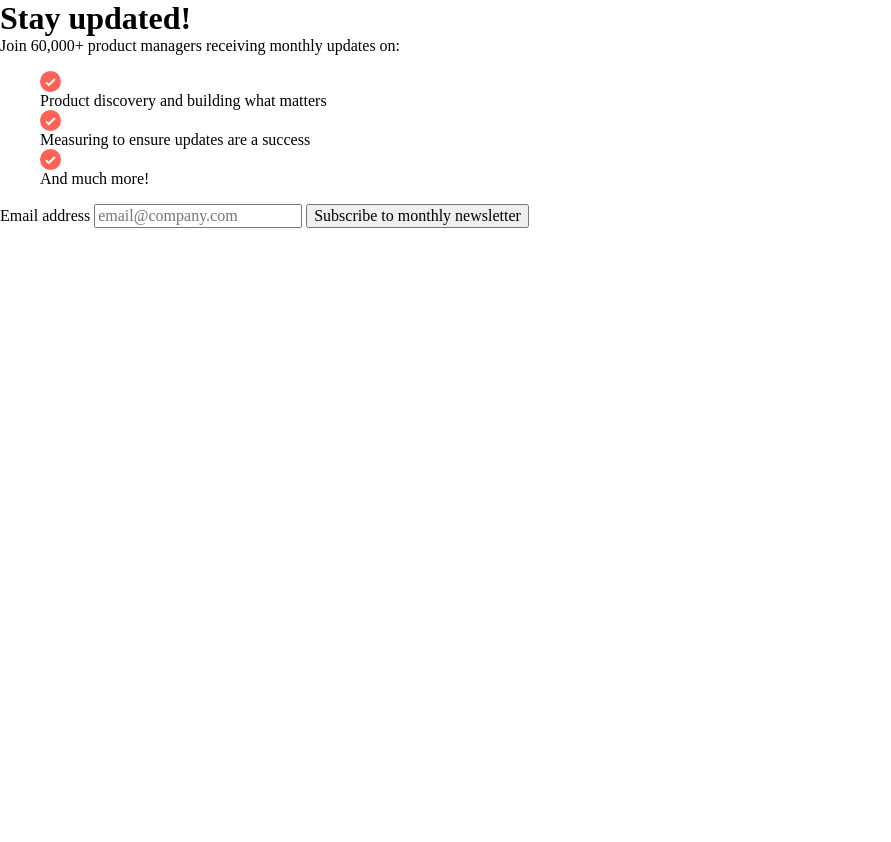
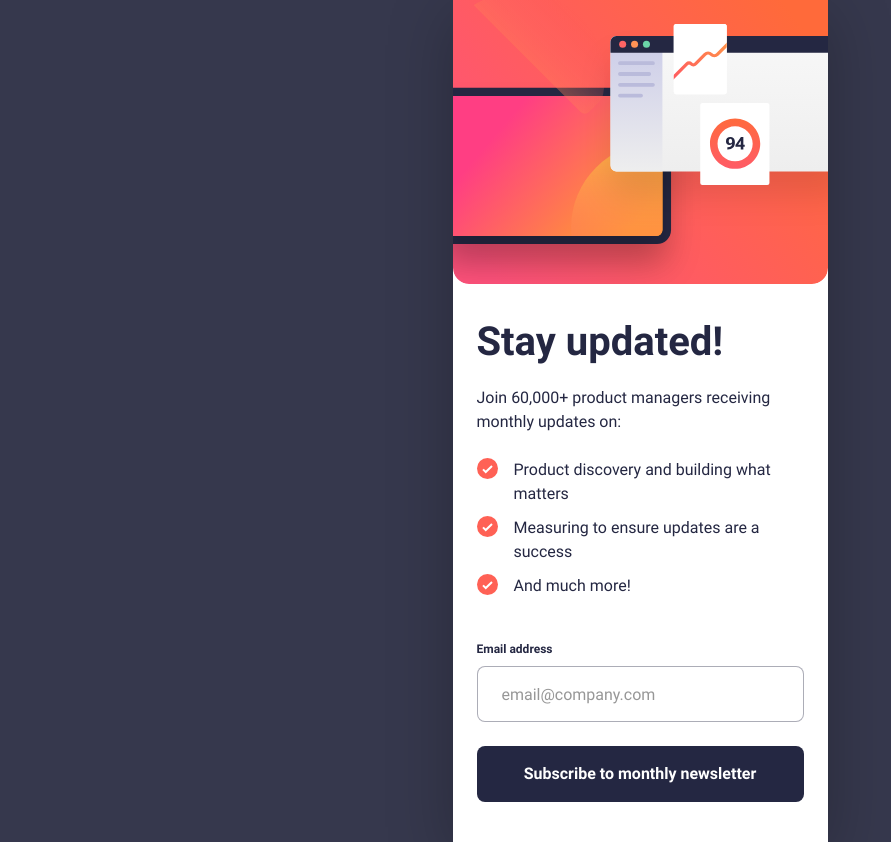
Before and after one commit to Havoc-Solutions/newsletter-signup, a website: page public/index.html in a window 1280 px wide. Shown: the whole page, without its empty margins (0-891 px from the left). Before the commit the page ends 800 px from the top, so only its background shows below. Drawn offline with Linux system fonts and the light colour scheme.

Commit message:
Implement styling

```diff
--- a/public/css/source/style.scss
+++ b/public/css/source/style.scss
@@ -2,11 +2,187 @@
 @use 'utils' as utils;
 @use 'variables' as vars;
 
+@include utils.setFont(Roboto, url('../fonts/Roboto-Regular.ttf'));
+@include utils.setFont(Roboto, url('../fonts/Roboto-Bold.ttf'), 700);
+
 :root {
+  font-family: Roboto, sans-serif;
+}
 
+body * {
+  font-weight: 400;
 }
 
 // COMPOSITION
+body {
+  justify-content: center;
+  align-items: center;
+}
+
 // UTILITIES
+.flow > * + * {
+  margin-top: var(--flow-space, 1rem);
+}
+
+.bg-primary {
+  background-color: vars.$clr-blue-200;
+}
+
+.bg-secondary {
+  background-color: vars.$clr-white-800;
+}
+
+.bg-highlight {
+  background-color: vars.$clr-blue-50;
+}
+
+.clr-primary {
+  color: vars.$clr-blue-50;
+}
+
+.clr-secondary {
+  color: vars.$clr-white-800;
+}
+
+.sdw-primary {
+  box-shadow: vars.$shadow-100;
+}
+
+.fnt-bold {
+  font-weight: 700;
+}
+
+.flex {
+  display: flex;
+}
+
 // BLOCK
+.card {
+  justify-content: space-between;
+}
+
+.card-content {
+  flex-direction: column;
+  gap: 40px;
+}
+
+.content-text {
+  flex-direction: column;
+  gap: 24px;
+}
+
+.content__title {
+  font-size: 56px;
+  line-height: 56px;
+}
+
+.content__description, .perk, .email-form__input, .email-form__button {
+  font-size: 16px;
+  line-height: 24px;
+}
+
+.content-perks {
+  --flow-space: 10px;
+}
+
+.perk {
+  align-items: center;
+  gap: 16px;
+}
+
+.content-email-form {
+  --flow-space: 24px;
+}
+
+.email-form__label {
+  --flow-space: 8px;
+  font-size: 12px;
+  line-height: 18px;
+}
+
+.email-form__input {
+  @include utils.setDimensions(100%, 56px);
+  display: block;
+  margin-top: 8px;
+  border-radius: 8px;
+  border: 1px solid vars.$clr-blue-800;
+  opacity: 0.75;
+  font-family: inherit;
+  padding-left: 24px;
+}
+
+.email-form__button {
+  @include utils.setDimensions(100%, 56px);
+  border-radius: 8px;
+  text-align: center;
+}
+
+.card-image {
+  background-repeat: no-repeat;
+}
+
 // EXCEPTIONS
+.email-form__input::placeholder {
+}
+
+.email-form__input:hover {
+  border: 1px solid vars.$clr-blue-100;
+}
+
+.email-form__input:focus {
+  @extend .email-form__input, :hover;
+  outline: none;
+}
+
+.email-form__button:hover {
+  cursor: pointer;
+  background: linear-gradient(204deg, #FF6A3A 0%, #FF527B 100%);
+  box-shadow: 0 16px 32px 0 rgba(255, 97, 85, 0.50);
+}
+
+// DESKTOP VERSION
+@media only screen and (width >= 1440px) {
+  .card {
+    flex: 0 1 928px;
+    border-radius: 36px;
+    padding: 24px 24px 24px 64px;
+  }
+
+  .card-content {
+    max-width: 376px;
+    margin-top: 73px;
+  }
+
+  .card-image {
+    @include utils.setDimensions(400px, 593px);
+    background-image: url("../images/illustration-sign-up-desktop.svg");
+  }
+}
+
+// MOBILE VERSION
+@media only screen and (width < 1440px) {
+  .card {
+    width: 375px;
+    height: 842px;
+    flex-direction: column-reverse;
+  }
+
+  .card-content {
+    padding-inline: 24px;
+    padding-bottom: 40px;
+  }
+
+  .content__title {
+    font-size: 40px;
+    line-height: 40px;
+  }
+
+  .perk {
+    align-items: start;
+  }
+
+  .card-image {
+    @include utils.setDimensions(375px, 284px);
+    background-image: url("../images/illustration-sign-up-mobile.svg");
+  }
+}
--- a/public/css/source/variables.scss
+++ b/public/css/source/variables.scss
@@ -0,0 +1,7 @@
+$clr-white-800: #FFFFFF;
+$clr-blue-50: #242742;
+$clr-blue-100: #313245;
+$clr-blue-200: #36384D;
+$clr-blue-800: hsla(234, 29, 20, 0.5);
+
+$shadow-100: 0px 15px 60px 0px rgba(0, 0, 0, 0.25);
```
Also changed, not shown: public/css/style.css, 1 other file.
